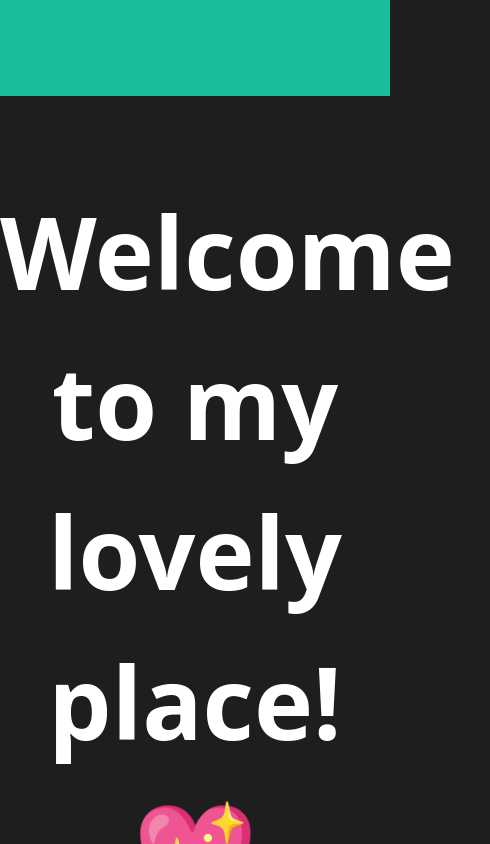
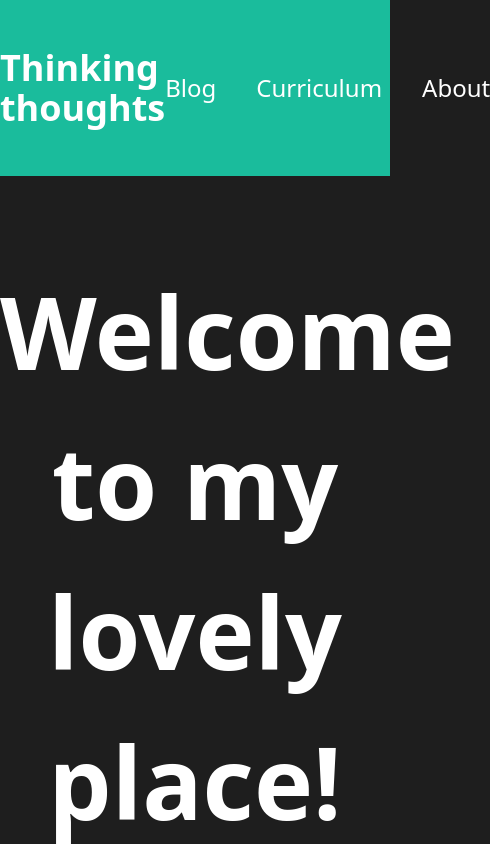
Before and after one commit to jesi-rgb/old.jesirgb.com, a Next.js app: page / in a window 390 px wide. Shown: the top 844 px of the page, 490 px wide, since content can reach past the window. Built offline with nearby package versions, Linux system fonts and the light colour scheme; no server answers.

Commit message:
tailwind clean up of footer!

```diff
--- a/components/HeaderTW.js
+++ b/components/HeaderTW.js
@@ -1,43 +1,42 @@
 export const HeaderTW = () => {
   return (
     <>
-      <div className="relative bg-accent-1 py-6 mb-6">
-        <div className="max-w-7xl mx-auto px-4 sm:px-6">
-          <div className="flex justify-between items-center py-6 md:justify-start md:space-x-10">
-            <div className="flex lg:w-0 lg:flex-1">
+      <div className="relative bg-accent-1 py-6 mb-20">
+        <div className="max-w-7xl mx-auto">
+          <div className="flex items-center py-6">
+            <div className="flex flex-1">
               <a href="/">
                 <img
-                  className="transform scale-250 sm:h-10"
+                  className="transform scale-250 h-10"
                   src="/jesi.svg"
                   alt=""
                 />
               </a>
             </div>
-            <div className="-mr-2 -my-2"></div>
-            <nav className="hidden md:flex space-x-10">
+            <nav className="flex space-x-10">
               <a
                 href="/"
-                className="text-base font-medium text-white text-4xl font-bold hover:text-accent-1-hover transition-colors"
+                className="text-white text-4xl font-bold hover:text-accent-1-hover transition-colors"
               >
                 Thinking thoughts
               </a>
             </nav>
-            <nav className="hidden md:flex items-right space-x-10 justify-end md:flex-1 lg:w-0">
+            <nav className="flex items-right space-x-10 justify-end flex-1">
               <a
                 href="/blog"
-                className="whitespace-nowrap text-base text-2xl font-medium text-white hover:text-accent-1-hover transition-colors"
+                className="whitespace-nowrap text-2xl font-medium text-white hover:text-accent-1-hover transition-colors"
               >
                 Blog
               </a>
               <a
                 href="https://jesus-enrique-cv.jesi-rgb.vercel.app"
-                className="whitespace-nowrap text-base text-2xl font-medium text-white hover:text-accent-1-hover transition-colors"
+                className="whitespace-nowrap text-2xl font-medium text-white hover:text-accent-1-hover transition-colors"
               >
                 Curriculum
               </a>
               <a
                 href="/about"
-                className="whitespace-nowrap text-base text-2xl font-medium text-white hover:text-accent-1-hover transition-colors"
+                className="whitespace-nowrap text-2xl font-medium text-white hover:text-accent-1-hover transition-colors"
               >
                 About
               </a>
```
